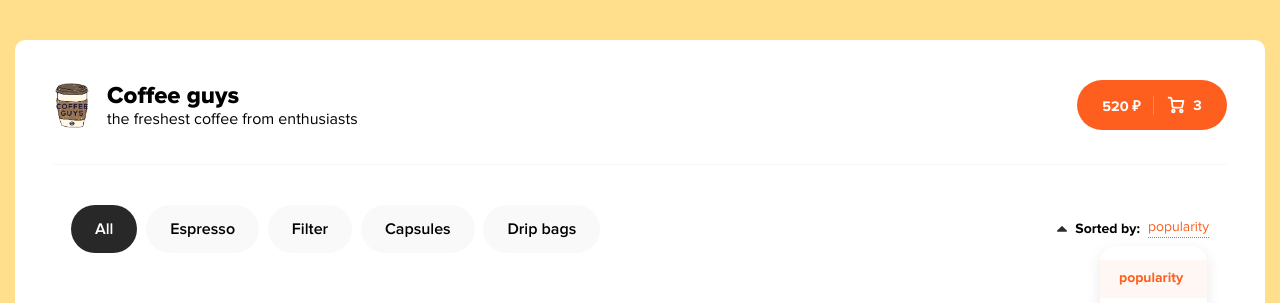
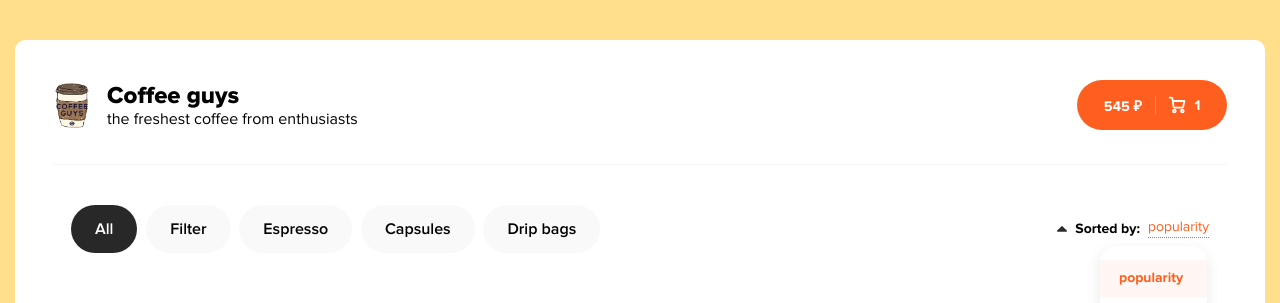
Before and after one commit to arseniypom/coffee-guys, a React (Create React App) app: page / in a window 1280 px wide. Shown: the top 303 px of the page. Built offline with nearby package versions, Linux system fonts and the light colour scheme.

Commit message:
Added Header, HeaderButton and Categories components

```diff
--- a/package.json
+++ b/package.json
@@ -6,6 +6,7 @@
     "@testing-library/jest-dom": "^5.11.9",
     "@testing-library/react": "^11.2.3",
     "@testing-library/user-event": "^12.6.2",
+    "classnames": "^2.2.6",
     "node-sass": "^4.14.1",
     "react": "^17.0.1",
     "react-dom": "^17.0.1",
--- a/src/App.js
+++ b/src/App.js
@@ -1,31 +1,24 @@
 import React from "react";
+
+import Header from "./components/Header";
+import Categories from "./components/Categories";
 
 function App() {
   return (
   <div className="container">
-      <header>
-          <div className="header-logo">
-              <img src="images/coffe-guys-logo.png" alt="" className="header-logo-img" />
-              <div className="header-logo-text">
-                  <h2>Coffee guys</h2>
-                  <p>the freshest coffee from enthusiasts</p>
-              </div>
-          </div>
-          <button className="header-cart-button">
-              <p className="header-cart-button-price">520 ₽</p>
-              <img className="header-cart-button-cart_icon" src="images/shopping-cart.svg" alt="" />
-              <p>3</p>
-          </button>
-      </header>
+      <Header />
       <div className="content">
           <nav className="filters">
-              <div className="filters-div">
-                  <button className="filters-button filters-button-active">All</button>
-                  <button className="filters-button">Espresso</button>
-                  <button className="filters-button">Filter</button>
-                  <button className="filters-button">Capsules</button>
-                  <button className="filters-button">Drip bags</button>
-              </div>
+              <Categories
+                handleClick={(item) => console.log(item)}
+                items={[
+                  "All",
+                  "Filter",
+                  "Espresso",
+                  "Capsules",
+                  "Drip bags"
+                ]}
+              />
               <div className="filters-sorting">
                   <img className="filters-sorting-triangle" src="images/triangle.svg" alt="" />
                   <p className="filters-sorting-label">Sorted by: </p>
--- /dev/null
+++ b/src/components/Categories.jsx
@@ -0,0 +1,17 @@
+import React, { useState } from "react";
+import classNames from "classnames";
+
+export default function Categories({items, handleClick}) {
+    const [activeItem, setActiveItem] = useState(0)
+    return (
+        <div className="filters-div">
+            {items &&
+                items.map((item, index) => {
+                return <button onClick={() => setActiveItem(index)} className={classNames(
+                    "filters-button",
+                    {"filters-button-active": activeItem === index}
+                )} key={`${item}_${index}`}>{item}</button>
+            })}
+        </div>
+    );
+}
--- /dev/null
+++ b/src/components/Header.jsx
@@ -0,0 +1,20 @@
+import React from "react";
+import HeaderButton from "./HeaderButton";
+
+export default function Header() {
+    return (
+        <header>
+        <div className="header-logo">
+            <img src="images/coffe-guys-logo.png" alt="" className="header-logo-img" />
+            <div className="header-logo-text">
+                <h2>Coffee guys</h2>
+                <p>the freshest coffee from enthusiasts</p>
+            </div>
+        </div>
+        <HeaderButton
+            cartPrice="545"
+            cartQuantity="1"
+        />
+    </header>
+    );
+}
--- /dev/null
+++ b/src/components/HeaderButton.jsx
@@ -0,0 +1,11 @@
+import React from "react";
+
+export default function HeaderButton({cartPrice, cartQuantity}) {
+    return (
+        <button className="header-cart-button">
+            <p className="header-cart-button-price">{cartPrice} ₽</p>
+            <img className="header-cart-button-cart_icon" src="images/shopping-cart.svg" alt="cart icon" />
+            <p>{cartQuantity}</p>
+        </button>
+    );
+}
```
Also changed, not shown: 2 other files (tests, documents, lock files or other folders).
